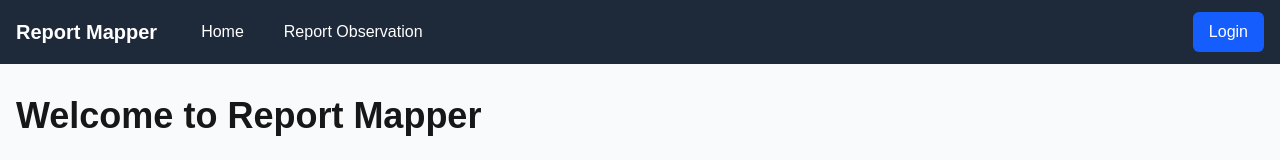
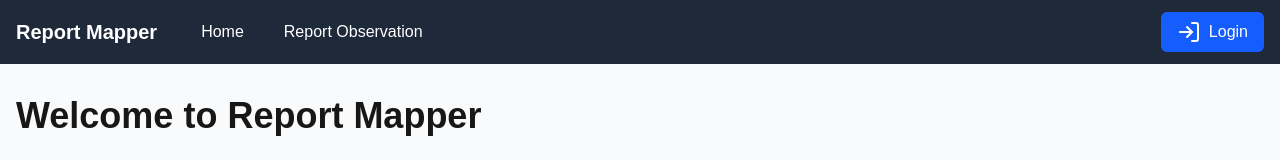
Before and after one commit to OpenBuildRight/report-mapper-frontend-ssr, a Next.js app: page / in a window 1280 px wide. Shown: the top 160 px of the page. Built offline with nearby package versions, Linux system fonts and the light colour scheme; no server answers.

Commit message:
REmoved stories

```diff
--- a/src/components/UserProfile.tsx
+++ b/src/components/UserProfile.tsx
@@ -3,6 +3,7 @@
 import { useSession, signIn, signOut } from 'next-auth/react'
 import { useState } from 'react'
 import Button from './Button'
+import {LoginIcon} from "@/components/icons/LoginIcon";
 
 export default function UserProfile() {
   const { data: session } = useSession()
@@ -22,8 +23,9 @@ export default function UserProfile() {
       <Button
         onClick={() => signIn('keycloak', { callbackUrl: window.location.href })}
         variant="primary"
+        className="flex items-center gap-2"
       >
-        Login
+          <LoginIcon/> Login
       </Button>
     )
   }
@@ -34,7 +36,7 @@ export default function UserProfile() {
         onClick={() => setShowDetails(!showDetails)}
         variant="secondary"
       >
-        {session.user?.email || session.user?.name || 'User'}
+        {session.user?.name || 'User'}
       </Button>
 
       {showDetails && (
--- /dev/null
+++ b/src/components/icons/LoginIcon.tsx
@@ -0,0 +1,24 @@
+
+interface LoginIconProps {
+    width?: string;
+    height?: string;
+    stroke?: string;
+}
+
+export const LoginIcon : React.FC<LoginIconProps> = (
+    {
+        width="24",
+        height="24",
+        stroke="white"
+    }
+) => {
+    return (
+        <svg xmlns="http://www.w3.org/2000/svg" width={width} height={height} viewBox={`0 0 ${width} ${height}`} fill="none" stroke={stroke}
+             stroke-width="2" stroke-linecap="round" stroke-linejoin="round"
+             className="lucide lucide-log-in-icon lucide-log-in">
+            <path d="m10 17 5-5-5-5"/>
+            <path d="M15 12H3"/>
+            <path d="M15 3h4a2 2 0 0 1 2 2v14a2 2 0 0 1-2 2h-4"/>
+        </svg>
+    )
+}
```
Also changed, not shown: public/login.svg (added), 1 other file (tests, documents, lock files or other folders).
